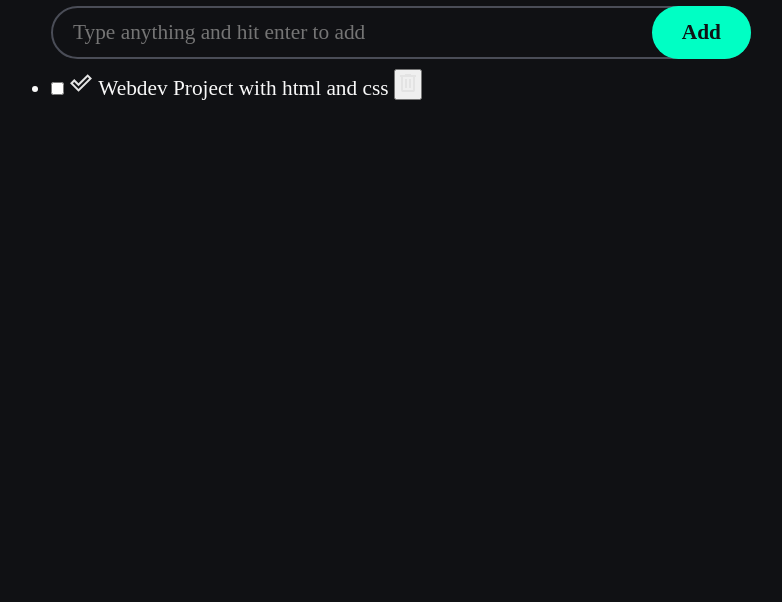
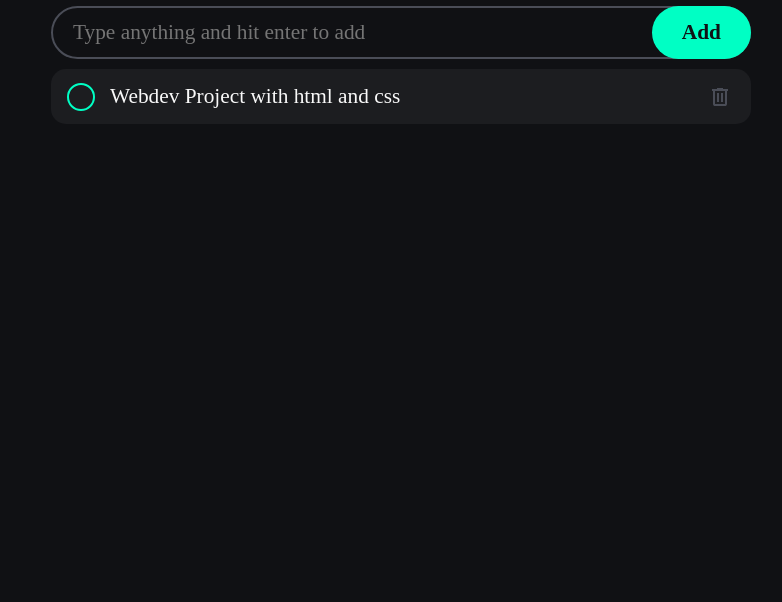
Before and after one commit to Taylir/secondTodoTest, a plain HTML site: page index.html in a window 1280 px wide. Shown: the part 198-800 px from the top of the page, without its empty margins (239-1021 px from the left). Drawn offline with Linux system fonts and the light colour scheme.

Commit message:
Finish the css of the todo app

```diff
--- a/index.html
+++ b/index.html
@@ -18,13 +18,25 @@
         <li class="todo">
           <input type="checkbox" id="todo-1">
           <label for="todo-1" class="custom-checkbox">
-            <svg xmlns="http://www.w3.org/2000/svg" height="24px" viewBox="0 -960 960 960" width="24px" fill="#e3e3e3"><path d="m381-240 424-424-57-56-368 367-169-170-57 57 227 226Zm0 113L42-466l169-170 170 170 366-367 172 168-538 538Z"/></svg>
+            <svg
+              fill="transparent"
+              xmlns="http://www.w3.org/2000/svg"
+              height="24px"
+              viewBox="0 -960 960 960"
+              width="24px"
+            ><path d="m381-240 424-424-57-56-368 367-169-170-57 57 227 226Zm0 113L42-466l169-170 170 170 366-367 172 168-538 538Z"/></svg>
           </label>
           <label for="todo-1" class="todo-text">
             Webdev Project with html and css
           </label>
           <button class="delete-button">
-            <svg xmlns="http://www.w3.org/2000/svg" height="24px" viewBox="0 -960 960 960" width="24px" fill="#e3e3e3"><path d="M280-120q-33 0-56.5-23.5T200-200v-520h-40v-80h200v-40h240v40h200v80h-40v520q0 33-23.5 56.5T680-120H280Zm400-600H280v520h400v-520ZM360-280h80v-360h-80v360Zm160 0h80v-360h-80v360ZM280-720v520-520Z"/></svg>
+            <svg
+              fill="var(--secondary-color)"
+              xmlns="http://www.w3.org/2000/svg"
+              height="24px"
+              viewBox="0 -960 960 960"
+              width="24px"
+            ><path d="M280-120q-33 0-56.5-23.5T200-200v-520h-40v-80h200v-40h240v40h200v80h-40v520q0 33-23.5 56.5T680-120H280Zm400-600H280v520h400v-520ZM360-280h80v-360h-80v360Zm160 0h80v-360h-80v360ZM280-720v520-520Z"/></svg>
           </button>
         </li>
       </ul>
--- a/styles.css
+++ b/styles.css
@@ -77,3 +77,85 @@ form {
   color: var(--background);
   cursor: pointer;
 }
+
+.todo {
+  margin-bottom: 10px;
+  padding: 0 16px;
+  background-color: var(--primary-color);
+  border-radius: 15px;
+  display: flex;
+  align-items: center;
+}
+
+.todo .todo-text {
+  padding: 15px;
+  padding-right: 0;
+  flex-grow: 1;
+  transition: 200ms ease;
+  user-select: none;
+}
+
+.delete-button {
+  padding: 3px;
+  background: none;
+  border: none;
+  display: flex;
+  justify-content: center;
+  align-items: center;
+  cursor: pointer;
+}
+
+.delete-button svg {
+  transition: 200ms ease;
+}
+
+.delete-button:hover svg {
+  fill: #ff0033;
+}
+
+.custom-checkbox {
+  border: 2px solid var(--accent-color);
+  border-radius: 50%;
+  min-height: 20px;
+  min-width: 20px;
+  display: flex;
+  justify-content: center;
+  align-items: center;
+  flex-shrink: 0;
+  transition: 200ms ease;
+  cursor: pointer;
+}
+
+input[type="checkbox"]:checked ~ .custom-checkbox {
+  background-color: var(--accent-color);
+}
+
+input[type="checkbox"]:checked ~ .custom-checkbox svg {
+  fill: var(--primary-color);
+}
+
+input[type="checkbox"]:checked ~ .todo-text {
+  text-decoration: line-through;
+  color: var(--secondary-color);
+}
+
+input[type="checkbox"] {
+  display: none;
+}
+
+@media (max-width:500px) {
+  html {
+    font-size: 12pt;
+  }
+  #add-button {
+    position: unset;
+    width: 100%;
+    margin-top: 10px;
+    padding: 15px;
+    height: auto;
+  }
+  h1 {
+    margin-top: 50px;
+    font-size: 15vw;
+  }
+}
```
